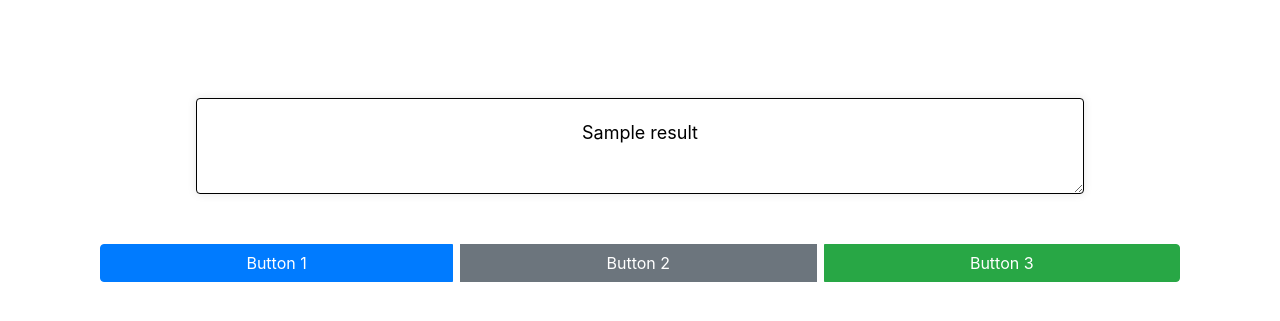
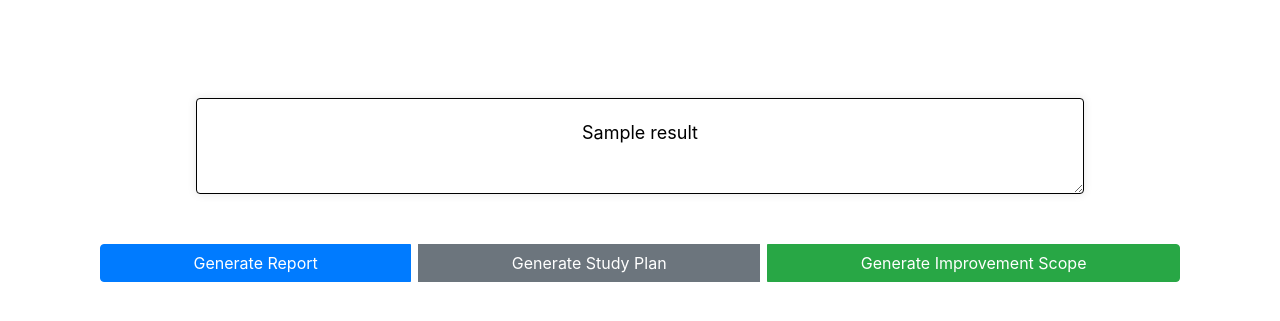
Before and after one commit to PLSV/Bhanzu_TestBot, a FastAPI app: template templates/result_page.html in a window 1280 px wide. Shown: the top 321 px of the page. Run offline with FastAPI, Linux system fonts and the light colour scheme; the template is opened without the code that fills it: most values are stand-ins (such as "Sample title", 1, 10 or a date in 2020); some libraries are stand-ins or nearby versions.

Commit message:
building changes to create PDFs

```diff
--- a/routers/practice_session_router.py
+++ b/routers/practice_session_router.py
@@ -58,7 +58,7 @@ async def capture_response(request: Request):
         return result_page
 
 
-@router.get("/evaluate_response")
+@router.post("/report")
 async def evaluate_response(request: Request):
     result = TestService.get_result(only_evaluate=True)
     file_name = utility.string_to_pdf(result, "worksheet_report.pdf")
@@ -66,7 +66,7 @@ async def evaluate_response(request: Request):
     return JSONResponse({"response": result, "file_url": file_url})
 
 
-@router.post("/improvement_plan")
+@router.post("/plan")
 async def get_improvement_plan():
     result = TestService.get_improvement_plan()
     file_name = utility.string_to_pdf(result, "improvement_plan.pdf")
@@ -74,7 +74,7 @@ async def get_improvement_plan():
     return JSONResponse({"file_url": file_url})
 
 
-@router.post("/improvement_scope")
+@router.post("/scope")
 async def get_improvement_scope():
     result = TestService.get_improvement_scope()
     file_name = utility.string_to_pdf(result, "improvement_scope.pdf")
--- a/templates/result_page.html
+++ b/templates/result_page.html
@@ -43,13 +43,40 @@
                     <textarea class="form-control" id="resultBox" readonly>{{ result }}</textarea>
                 </div>
                 <div class="btn-group col-md-12" role="group" aria-label="Basic example">
-                    <button type="button" class="btn btn-primary mr-2">Button 1</button>
-                    <button type="button" class="btn btn-secondary mr-2">Button 2</button>
-                    <button type="button" class="btn btn-success">Button 3</button>
+                    <button type="button" class="btn btn-primary mr-2" id="report">Generate Report</button>
+                    <button type="button" class="btn btn-secondary mr-2" id="plan">Generate Study Plan</button>
+                    <button type="button" class="btn btn-success" id="scope">Generate Improvement Scope</button>
                 </div>
             </div>
         </div>
     </div>
+
+    <script>
+        // Common function to make an API call
+        function makeApiCall(endpoint) {
+            return fetch(`http://localhost:80/practice/${endpoint}`, {
+                method: 'POST',
+                headers: {
+                    'Content-Type': 'application/json',
+                },
+            })
+            .then(response => response.json())
+            .catch((error) => {
+                console.error('Error:', error);
+            });
+        }
+
+        // Add event listeners for the buttons
+        ['report', 'plan', 'scope'].forEach((buttonId) => {
+            document.getElementById(buttonId).addEventListener('click', function() {
+                makeApiCall(event.target.id)
+                .then(data => {
+                    console.log('Success:', data);
+                });
+                console.log(event.target.id + " was clicked");
+            });
+        });
+    </script>
 
     <!-- Add Bootstrap JavaScript and jQuery -->
     <script src="https://code.jquery.com/jquery-3.5.1.slim.min.js"></script>
```
